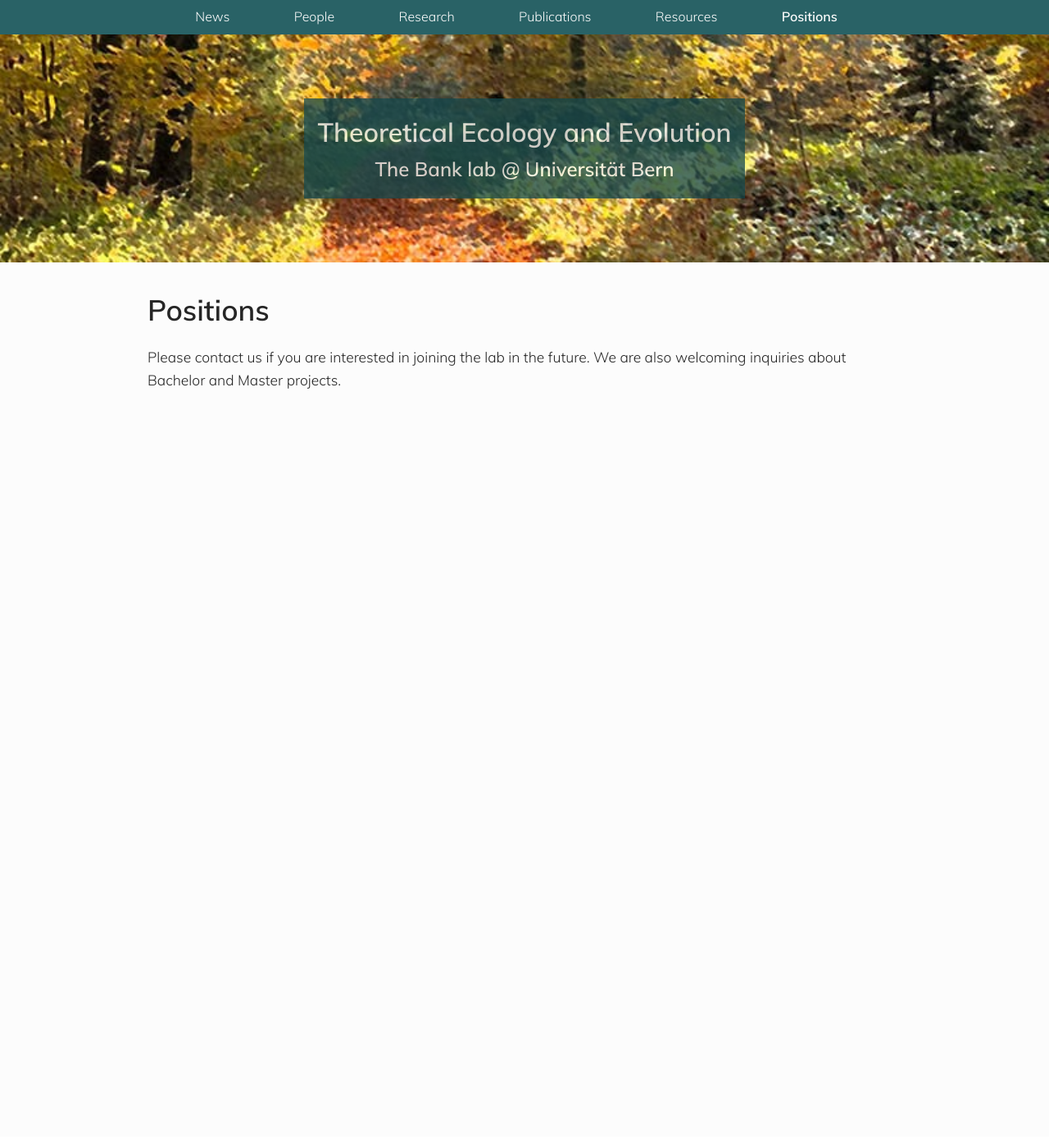
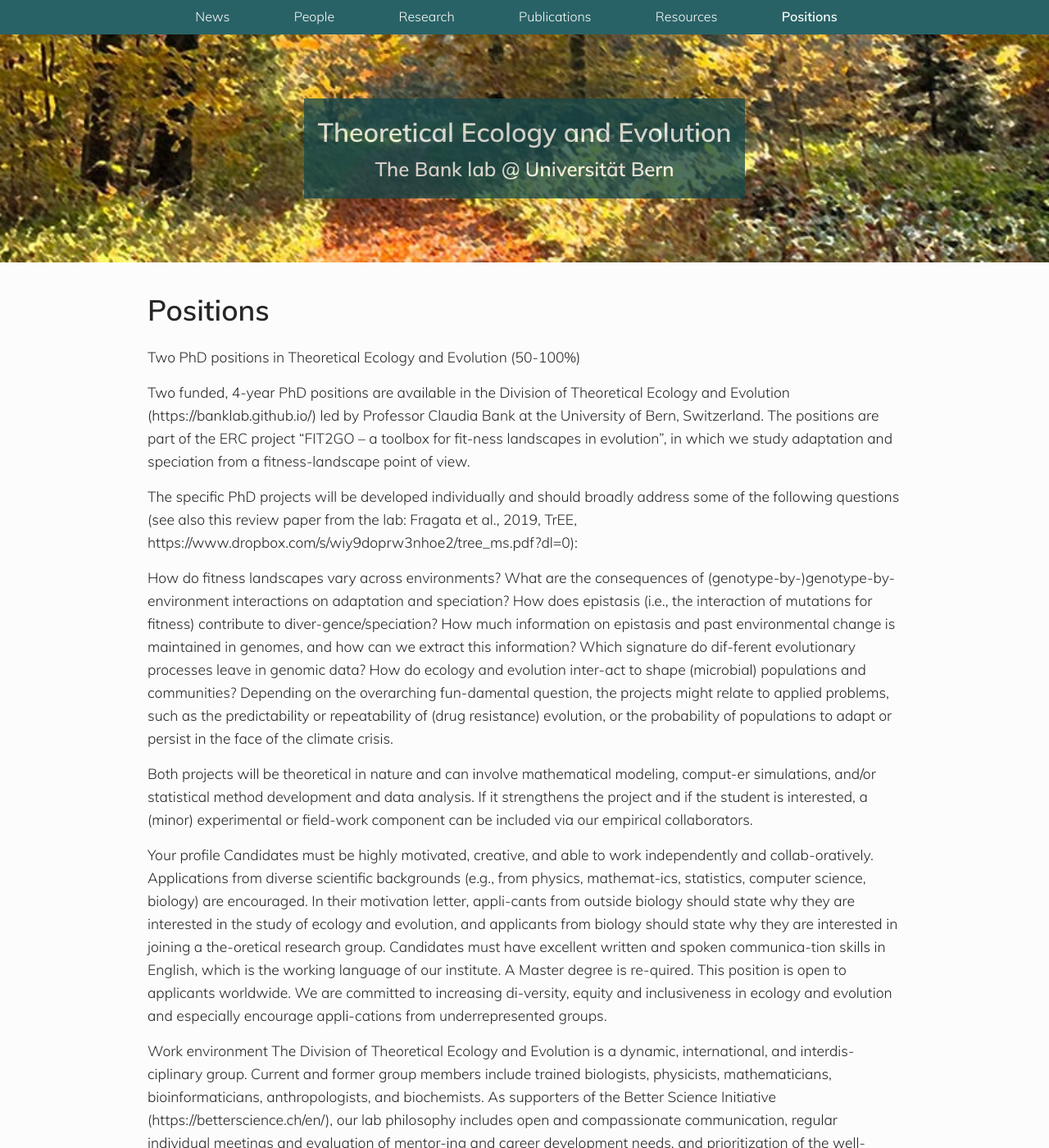
Before and after one commit to banklab/banklab.github.io, a Jekyll site: the page built from positions.md, in a window 1280 px wide and 1400 px high. Shown: the whole window at 82% size. Built offline with Jekyll 4.4.1, drawn with Linux system fonts in a browser that asks for light colours; some web fonts are replaced; some of the changed text lies outside the part shown.

Commit message:
Update positions.md

```diff
--- a/positions.md
+++ b/positions.md
@@ -6,4 +6,23 @@
 
 # Positions
 
-Please contact us if you are interested in joining the lab in the future. We are also welcoming inquiries about Bachelor and Master projects.
+Two PhD positions in Theoretical Ecology and Evolution (50-100%)
+
+Two funded, 4-year PhD positions are available in the Division of Theoretical Ecology and Evolution (https://banklab.github.io/) led by Professor Claudia Bank at the University of Bern, Switzerland. The positions are part of the ERC project “FIT2GO – a toolbox for fit-ness landscapes in evolution”, in which we study adaptation and speciation from a fitness-landscape point of view.
+
+The specific PhD projects will be developed individually and should broadly address some of the following questions (see also this review paper from the lab: Fragata et al., 2019, TrEE, https://www.dropbox.com/s/wiy9doprw3nhoe2/tree_ms.pdf?dl=0):
+
+How do fitness landscapes vary across environments? What are the consequences of (genotype-by-)genotype-by-environment interactions on adaptation and speciation? How does epistasis (i.e., the interaction of mutations for fitness) contribute to diver-gence/speciation? How much information on epistasis and past environmental change is maintained in genomes, and how can we extract this information? Which signature do dif-ferent evolutionary processes leave in genomic data? How do ecology and evolution inter-act to shape (microbial) populations and communities? Depending on the overarching fun-damental question, the projects might relate to applied problems, such as the predictability or repeatability of (drug resistance) evolution, or the probability of populations to adapt or persist in the face of the climate crisis.
+
+Both projects will be theoretical in nature and can involve mathematical modeling, comput-er simulations, and/or statistical method development and data analysis. If it strengthens the project and if the student is interested, a (minor) experimental or field-work component can be included via our empirical collaborators.
+
+Your profile
+Candidates must be highly motivated, creative, and able to work independently and collab-oratively. Applications from diverse scientific backgrounds (e.g., from physics, mathemat-ics, statistics, computer science, biology) are encouraged. In their motivation letter, appli-cants from outside biology should state why they are interested in the study of ecology and evolution, and applicants from biology should state why they are interested in joining a the-oretical research group. Candidates must have excellent written and spoken communica-tion skills in English, which is the working language of our institute. A Master degree is re-quired. This position is open to applicants worldwide. We are committed to increasing di-versity, equity and inclusiveness in ecology and evolution and especially encourage appli-cations from underrepresented groups.
+
+Work environment
+The Division of Theoretical Ecology and Evolution is a dynamic, international, and interdis-ciplinary group. Current and former group members include trained biologists, physicists, mathematicians, bioinformaticians, anthropologists, and biochemists. As supporters of the Better Science Initiative (https://betterscience.ch/en/), our lab philosophy includes open and compassionate communication, regular individual meetings and evaluation of mentor-ing and career development needs, and prioritization of the well-being of all lab members. Our group is part of the Institute of Ecology and Evolution at the University of Bern (https://www.iee.unibe.ch/); we are also members of the Bern Data Science Initiative (https://www.bedsi.unibe.ch/) and the Swiss Institute of Bioinformatics (https://www.sib.swiss/). Through these structures, the PhD students will have ample op-portunities for interactions and collaborations across research fields with a vibrant interna-tional community of graduate students, post-doctoral researchers, and professors. The University of Bern is situated near the heart of the beautiful old city, and the quality of life in Bern is very high, with the Swiss alps in close vicinity.
+
+The starting date of the PhD positions is negotiable (ideally in fall 2022). The starting salary is 47,040 CHF and includes social security contributions.
+
+Contact and Application
+Please submit your application via email by 1 April 2022 to Prof. Claudia Bank: clau-dia.bank@iee.unibe.ch. Applicants must submit one merged PDF file that includes a letter of motivation mentioning the desired starting date (<500 words), a CV, names of two ref-erees who should have sent their recommendation letter separately by email before the deadline, and copies of relevant publications and/or the Master thesis.
```
